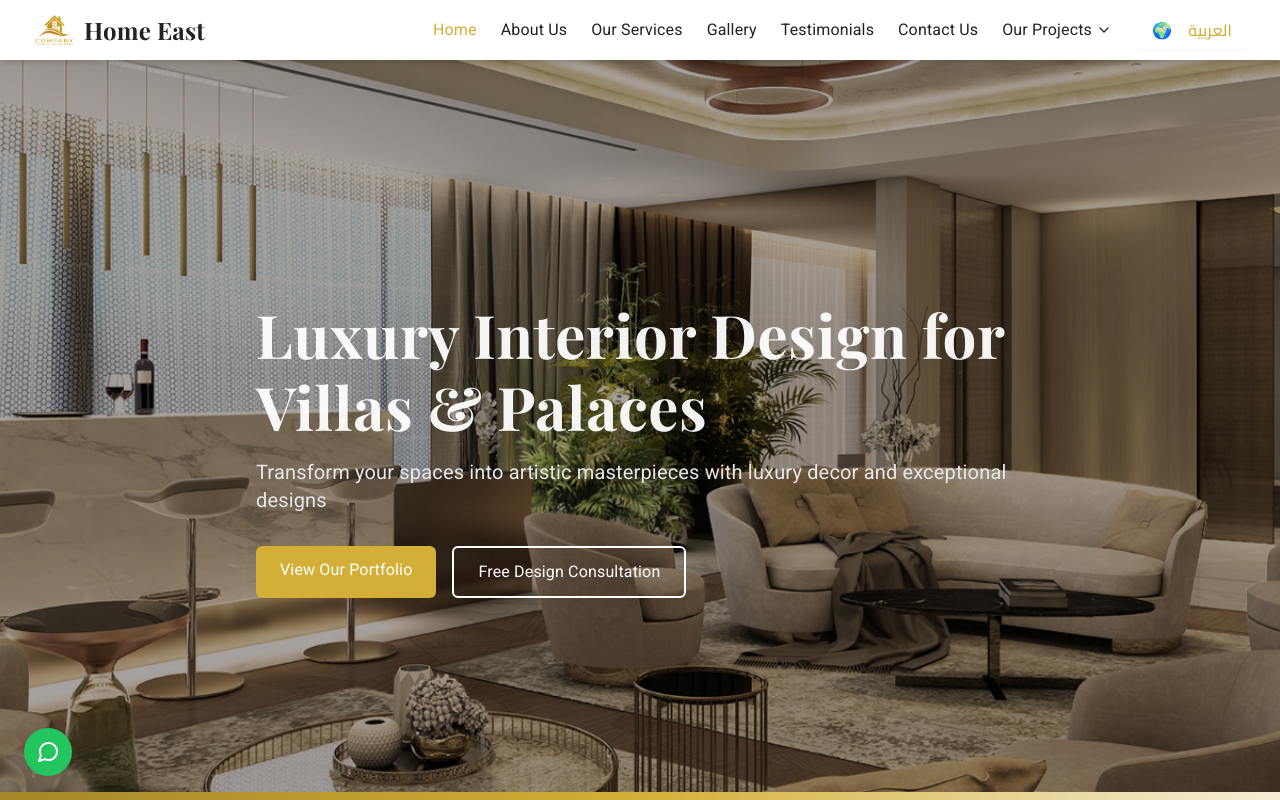
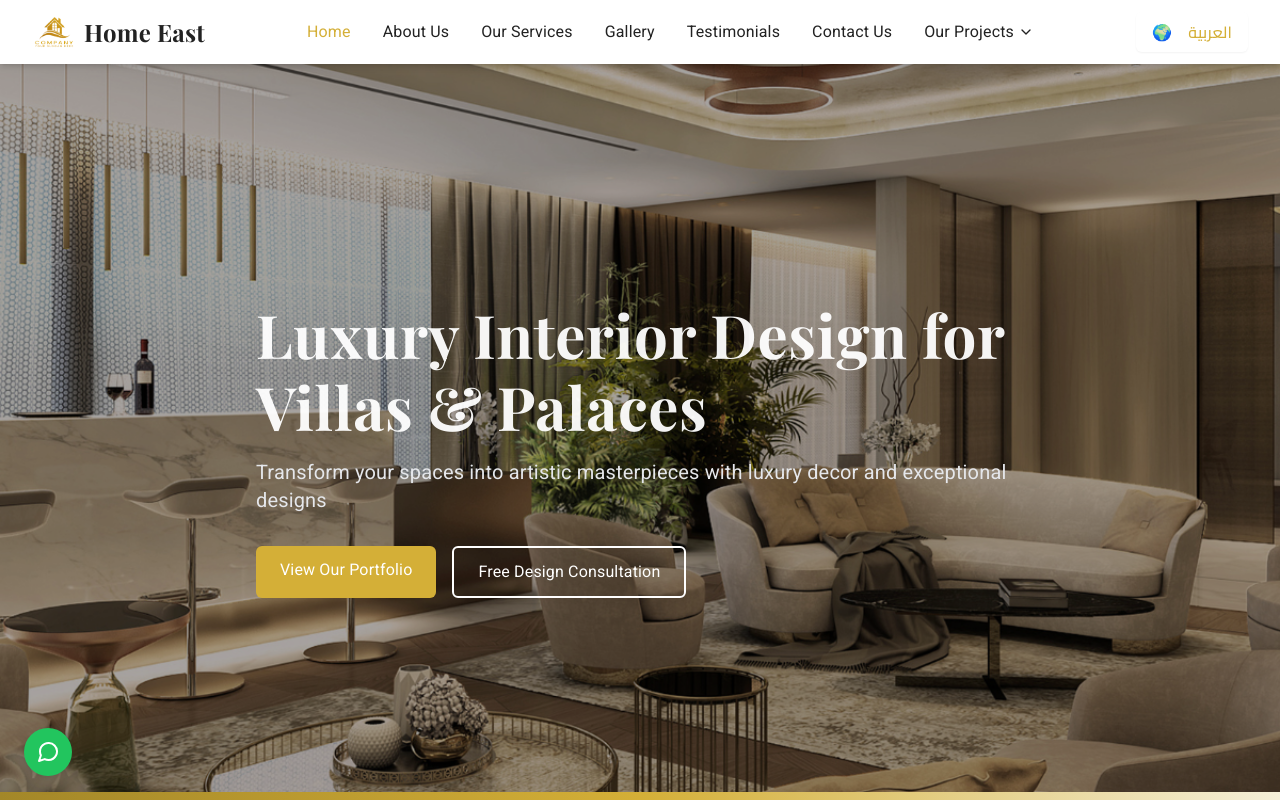
Before and after one commit to ahmedpro98/LuxUI-RTL-Template, a React (Vite) app: page / in a window 1280 px wide. Shown: the top 800 px of the page. Built offline with nearby package versions, Linux system fonts and the light colour scheme; a web font is replaced by a local one.

Commit message:
Center Nav bar

```diff
--- a/src/components/Navbar.tsx
+++ b/src/components/Navbar.tsx
@@ -22,7 +22,6 @@ const Navbar: React.FC = () => {
   const location = useLocation();
   const isMobile = useIsMobile();
 
-  // الترجمات محلياً باستخدام isRTL
   const navItems = [
     { name: isRTL ? 'الرئيسية' : 'Home', path: '/' },
     { name: isRTL ? 'من نحن' : 'About Us', path: '/about' },
@@ -67,7 +66,7 @@ const Navbar: React.FC = () => {
   }, [showProjectsDropdown]);
 
   return (
-    <nav className={`fixed top-0 left-0 right-0 z-50 transition-all duration-300 ${isScrolled ? 'bg-white shadow-md py-2' : 'bg-transparent py-4'}`}>
+    <nav className={`fixed top-0 left-0 right-0 z-50  transition-all duration-300 ${isScrolled ? 'bg-white shadow-md py-2.5' : 'bg-transparent py-4'}`}>
       <div className="container-custom mx-auto flex justify-between items-center">
         <Link to="/" className="text-neutral hover:text-primary transition-colors duration-300 flex items-center gap-2">
           <img
@@ -75,20 +74,19 @@ const Navbar: React.FC = () => {
             alt={isRTL ? 'هوم أيست' : 'Home East'}
             className="w-11 h-11 object-contain"
           />
-          {/* إضافة classes للتحكم في الخطوط */}
           <h1 className={`text-2xl font-bold ${isRTL ? 'font-cairo' : 'font-playfair'}`}>
             {isRTL ? 'هوم أيست' : 'Home East'}
           </h1>
         </Link>
 
         {/* Desktop Navigation */}
-        <div className={`hidden lg:flex items-center ${isRTL ? 'space-x-reverse' : ''} space-x-6`}>
+        <div className={`hidden lg:flex items-center justify-center flex-1 ${isRTL ? 'space-x-reverse' : ''} space-x-8`}>
           {navItems.map((item) => (
             <Link
               key={item.path}
               to={item.path}
               className={`${location.pathname === item.path ? 'text-primary' : 'text-neutral'
-                } hover:text-primary transition-colors duration-300 ${isRTL ? 'font-tajawal' : 'font-roboto'}`}
+                } hover:text-primary whitespace-nowrap transition-colors duration-300 ${isRTL ? 'font-tajawal' : 'font-roboto'} text-l`}
             >
               {item.name}
             </Link>
@@ -97,7 +95,7 @@ const Navbar: React.FC = () => {
           {/* Projects Dropdown - Desktop */}
           <div className="relative">
             <div
-              className={`flex items-center gap-1 cursor-pointer ${location.pathname.includes('/projects') ? 'text-primary' : 'text-neutral'} hover:text-primary transition-colors duration-300`}
+              className={`flex items-center gap-1 cursor-pointer ${location.pathname.includes('/projects') ? 'text-primary' : 'text-neutral'} hover:text-primary transition-colors duration-300 text-l`}
               onClick={(e) => {
                 e.stopPropagation();
                 setShowProjectsDropdown(!showProjectsDropdown);
@@ -116,10 +114,10 @@ const Navbar: React.FC = () => {
               {showProjectsDropdown && <ProjectsDropdown />}
             </AnimatePresence>
           </div>
+        </div>
 
-          <div className="ml-6">
-            <LanguageSwitcher />
-          </div>
+        <div className="hidden lg:block">
+          <LanguageSwitcher />
         </div>
 
         {/* Mobile Navigation */}
```
